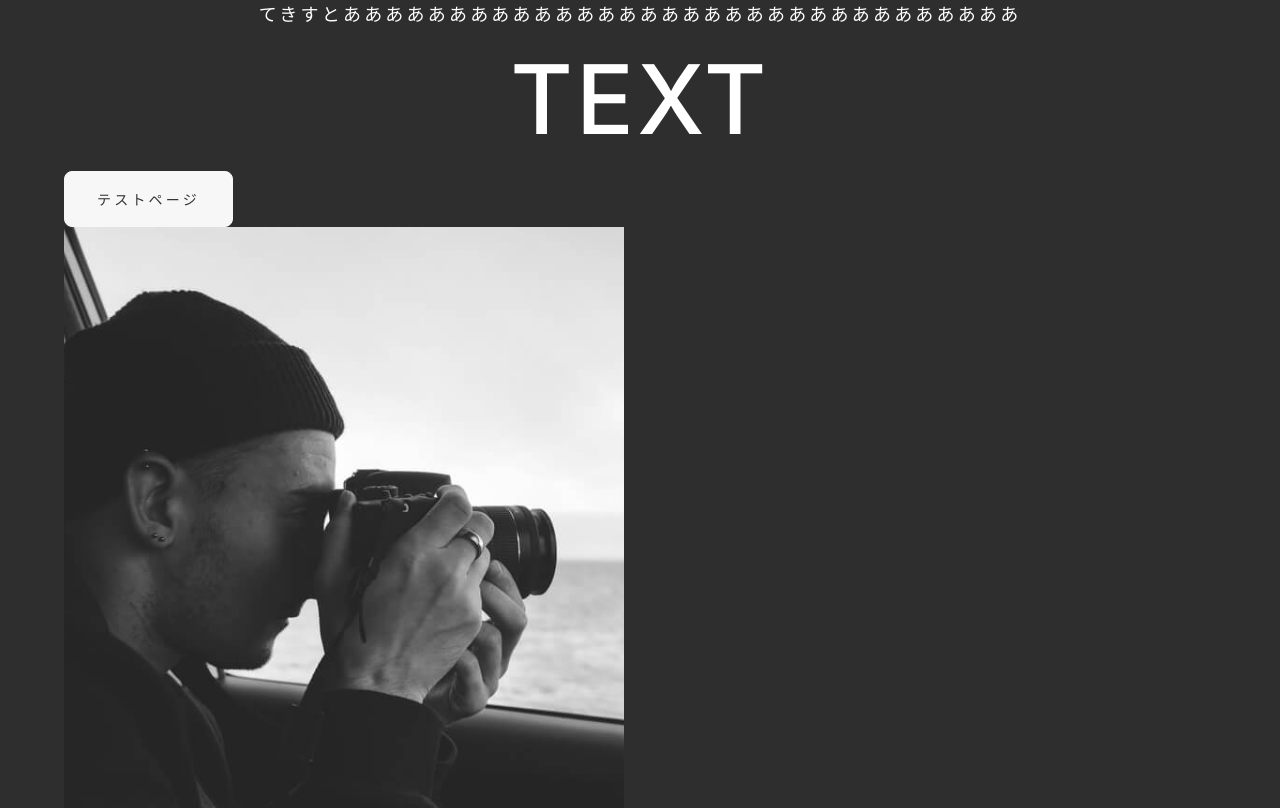
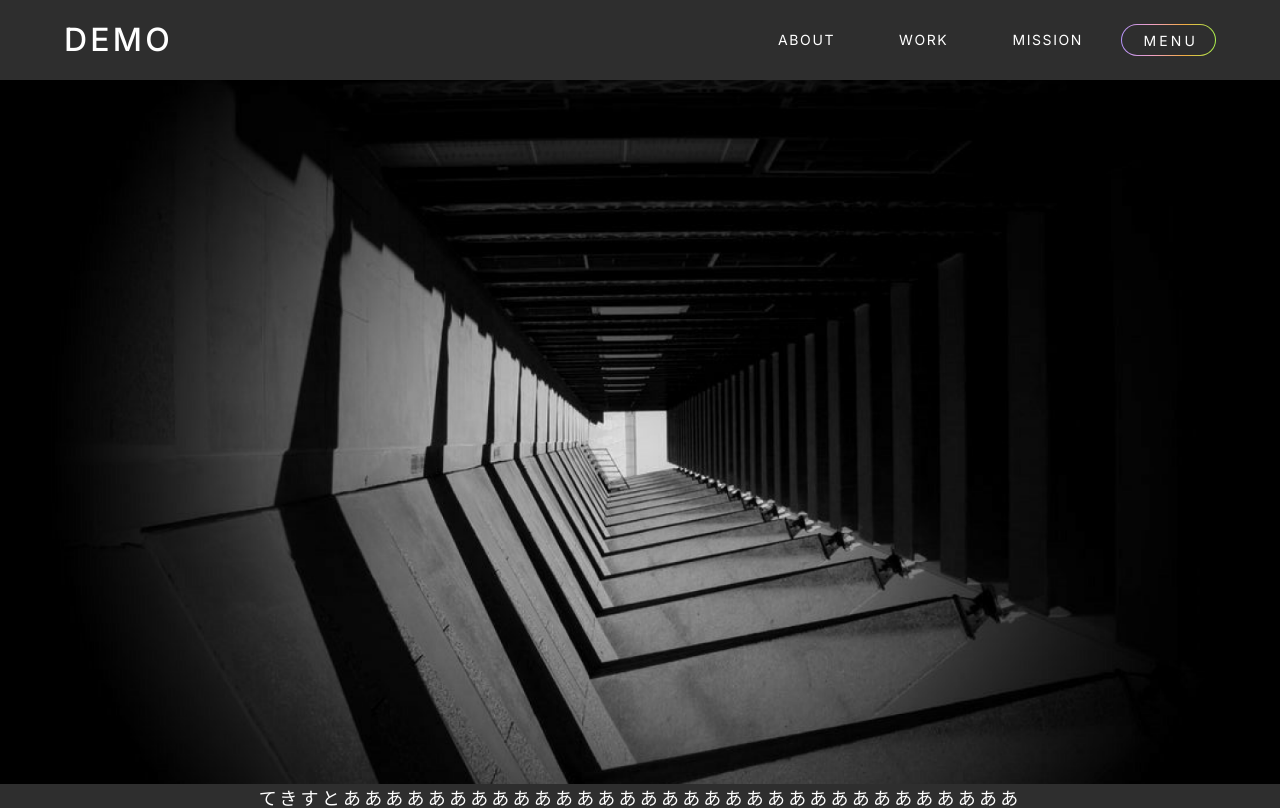
Before and after one commit to genta-t/next13_demo_site, a Next.js app: page / in a window 1280 px wide. Shown: the top 808 px of the page. Built offline with nearby package versions, Linux system fonts and the light colour scheme.

Commit message:
FV、ヘッダー作成

```diff
--- /dev/null
+++ b/src/app/components/FV.tsx
@@ -0,0 +1,18 @@
+import React from "react";
+import { Box } from "@mui/material";
+import Image from "next/image";
+import { TypesFV } from "../types";
+
+const FV = ({ src }: TypesFV ) => {
+  return (
+    <>
+      <Box mt={{xs: "72px", md: "80px"}}>
+        <Box style={{ width: '100%', height: '55vw', position: 'relative' }}>
+          <Image src={`/images/${src}.png`} layout="fill" objectFit="cover" alt="" />
+        </Box>
+      </Box>
+    </>
+  );
+};
+
+export default FV;
--- /dev/null
+++ b/src/app/components/Header.tsx
@@ -0,0 +1,83 @@
+import React, { useState } from "react"
+import BoxTypo from "./items/BoxTypo"
+import { Box, Grid } from "@mui/material"
+import MenuBar from "./items/MenuBar"
+import Link from "next/link"
+import TopPageButton from "./items/TopPageButton"
+
+const Header = () => {
+  const menus = [
+    {
+      name: "ABOUT",
+      pageLink: "#about",
+    },
+    {
+      name: "WORK",
+      pageLink: "#works",
+    },
+    {
+      name: "MISSION",
+      pageLink: "#mission",
+    },
+  ]
+
+  return (
+    <>
+      <Box
+        width="100%"
+        position="fixed"
+        zIndex="10"
+        top="0"
+        left="0"
+        right="0"
+        bgcolor="#2E2E2E"
+      >
+        <Box
+          width="90%"
+          maxWidth="1300px"
+          m="auto"
+          py={{ xs: "16px", md: "8px" }}
+        >
+          <Grid
+            container
+            justifyContent="space-between"
+            alignItems="center"
+          >
+            <Grid item xs={2}>
+              <TopPageButton />
+            </Grid>
+            <Grid item xs={10}>
+              <Box
+                display="flex"
+                justifyContent="flex-end"
+              >
+                {menus.map((m, key) => {
+                  return (
+                    <Box ml="5vw" py="0.1em" key={key}>
+                      <Link href={m.pageLink ? m.pageLink : ""} >
+                        <Box display="inline-block">
+                          <BoxTypo
+                            ff="Inter"
+                            fs="S"
+                            ls="0.1rem"
+                          >
+                            {m.name}
+                          </BoxTypo>
+                        </Box>
+                      </Link>
+                    </Box>
+                  )
+                })}
+                <Box ml="3vw">
+                  <MenuBar />
+                </Box>
+              </Box>
+            </Grid>
+          </Grid>
+        </Box>
+      </Box>
+    </>
+  )
+}
+
+export default Header
--- a/src/app/components/items/BoxTypo.tsx
+++ b/src/app/components/items/BoxTypo.tsx
@@ -15,7 +15,6 @@ const BoxTypo = ({
   ff = null,
   children = null,
 }: TypesBoxTypo) => {
-
   return (
     <Box
       fontSize={
--- a/src/app/components/items/CustomButton.tsx
+++ b/src/app/components/items/CustomButton.tsx
@@ -11,7 +11,6 @@ const CustomButton = ({
   bgcolor = null,
   borderColor = null,
 }: TypesCustomButton ) => {
-
   return (
     <Link
       href={href ? href : ""}
--- /dev/null
+++ b/src/app/components/items/MenuBar.tsx
@@ -0,0 +1,171 @@
+import React, { useState } from "react"
+import BoxTypo from "./BoxTypo"
+import { Box, Button, Grid } from "@mui/material"
+import TopPageButton from "./TopPageButton"
+import { TypesMenuBarButton } from "@/app/types"
+import Link from "next/link"
+
+const MenuBar = () => {
+  const menus = [
+    {
+      name: 'ABOUT',
+      pageLink: '#about',
+    },
+    {
+      name: 'CURRICULUM',
+      pageLink: '#curriculum',
+    },
+    {
+      name: 'PRICE',
+      pageLink: '#price',
+    },
+    {
+      name: 'PARTNER',
+      pageLink: '#partner',
+    },
+    {
+      name: 'NEWS',
+      pageLink: '#news',
+    },
+  ]
+
+  const [isOpen, setOpen] = useState(false);
+
+  return (
+    <>
+      <Box
+        height="1vh"
+        style={isOpen == true ? { display: "none" } : { display: "block" }}
+      >
+        <MenuBarButton text={"MENU"} onClick={() => setOpen(!isOpen)}/>
+      </Box>
+      <Box
+        height="100vh"
+        width="100vw"
+        bgcolor="#2E2E2E"
+        style={
+          isOpen == true
+            ? { position: "fixed", top: "0", left: "0", right: "0", zIndex: "100" }
+            : { display: "none" }
+        }
+      >
+        <Box
+          width="100%"
+          height="100%"
+          m="auto"
+          style={{
+            position: "fixed",
+            top: "0",
+            right: "0",
+            left: "0",
+            zIndex: "100",
+          }}
+        >
+          <Box style={{ boxShadow: "0 0 16px rgba(255, 255, 255, 0.2)" }}>
+            <Box
+              width="90%"
+              maxWidth="1300px"
+              m="auto"
+              py={{ xs: "16px", md: "8px" }}
+            >
+              <Grid
+                container
+                justifyContent="space-between"
+                alignItems="center"
+              >
+                <Grid item xs={2}>
+                  <Button onClick={() => setOpen(!isOpen)} style={{ padding: "0", margin: "0", minWidth: "0" }}>
+                    <TopPageButton/>
+                  </Button>
+
+                </Grid>
+                <Grid item xs={10}>
+                <Box
+                  display="flex"
+                  justifyContent="flex-end"
+                >
+                  <MenuBarButton text={"BACK"} onClick={() => setOpen(!isOpen)}/>
+                </Box>
+                </Grid>
+              </Grid>
+            </Box>
+          </Box>
+          <Grid
+            container
+            direction="column"
+            justifyContent="space-between"
+            alignItems="center"
+            height="75%"
+          >
+            <Grid
+              container
+              direction="column"
+              justifyContent="space-between"
+              alignItems={{ xs: "start", sm: "center" }}
+              height="80%"
+              width="90%"
+              maxWidth="650px"
+              margin="auto auto 0 auto"
+            >
+              {menus.map((m, key) => {
+                return(
+                    <Grid item key={key}>
+                      <Button onClick={() => setOpen(!isOpen)}>
+                        <Link href={m.pageLink}>
+                          <Box display="inline-block">
+                            <BoxTypo
+                              ff="Inter"
+                              fs="P"
+                              ls="0.1rem"
+                            >
+                              {m.name}
+                            </BoxTypo>
+                          </Box>
+                        </Link>
+                      </Button>
+                    </Grid>
+                  )
+                })}
+            </Grid>
+          </Grid>
+        </Box>
+      </Box>
+    </>
+  )
+}
+
+export default MenuBar;
+
+const MenuBarButton = ({text, onClick}: TypesMenuBarButton) => {
+  return (
+    <>
+      <Button onClick={onClick} style={{ padding: "0", margin: "0", minWidth: "0" }}>
+        <Box
+          style={{
+            background: "linear-gradient(90deg, #B392F8 0%, #F1A0C4 33.33%, #F2AB43 66.67%, #A8EF4D 100%)",
+            padding: "1px",
+            borderRadius: "1.2em",
+          }}
+          display="inline-block"
+        >
+          <Box
+            style={{
+              borderRadius: "1.2em",
+              background: "#2E2E2E",
+            }}
+            p="0.3em 1.2em 0.3em 1.5em"
+          >
+            <BoxTypo
+              ff="NotoSans"
+              fs="S"
+              fw="700"
+              lh="150%"
+            >
+              {text}
+            </BoxTypo>
+          </Box>
+        </Box>
+      </Button>
+    </>
+  )
+}
--- a/src/app/components/items/Title.tsx
+++ b/src/app/components/items/Title.tsx
@@ -8,7 +8,6 @@ const Title = ({
   english = null,
   textAlign = null,
 }: TypesTitle ) => {
-
   return (
     <Box sx={{ textAlign: textAlign }}>
       <BoxTypo
--- /dev/null
+++ b/src/app/components/items/TopPageButton.tsx
@@ -0,0 +1,22 @@
+import React from "react"
+import BoxTypo from "./BoxTypo"
+import { Box } from "@mui/material"
+import Link from "next/link";
+
+const TopPageButton = () => {
+  return (
+    <Link href="#">
+      <Box display="inline-block">
+        <BoxTypo
+          ff="Inter"
+          fs="M"
+          fw="medium"
+          >
+          DEMO
+        </BoxTypo>
+      </Box>
+    </Link>
+  );
+};
+
+export default TopPageButton;
--- a/src/app/page.tsx
+++ b/src/app/page.tsx
@@ -1,11 +1,16 @@
-import Image from 'next/image'
+'use client'
+import Image from 'next/image';
 import { Box, Grid } from '@mui/material';
 import Title from './components/items/Title';
 import CustomButton from './components/items/CustomButton';
+import FV from './components/FV';
+import Header from './components/Header';
 
 const Home = () => {
   return (
       <>
+        <Header />
+        <FV src='fv'/>
         <Box width="90%" m="auto" maxWidth="1200px">
           <Title
             japanese={"てきすとああああああああああああああああああああああああああああああああ"}
```
Also changed, not shown: src/app/tests/page.tsx (+5 -1 lines), src/app/types.ts (+9 -0 lines).
